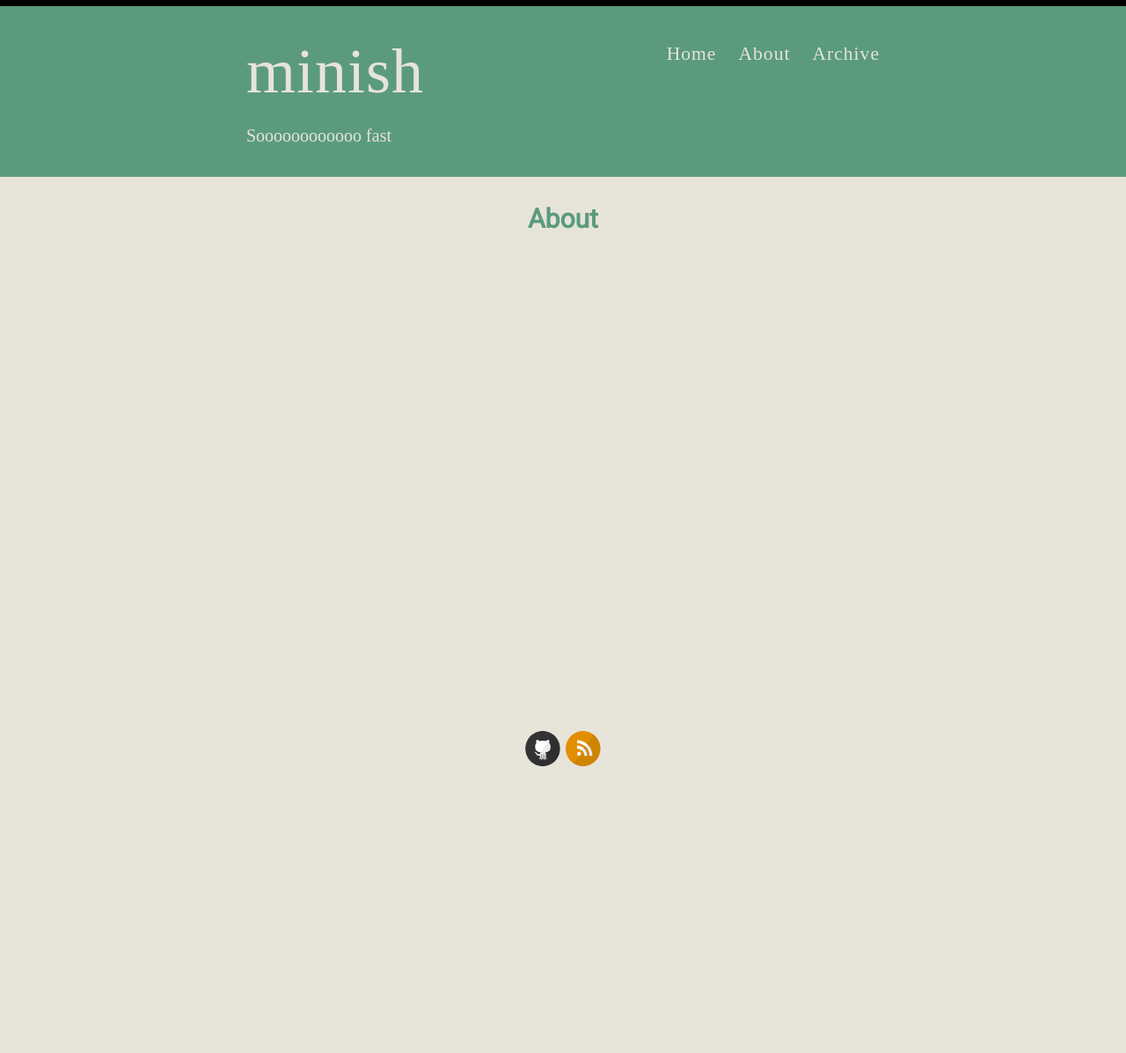
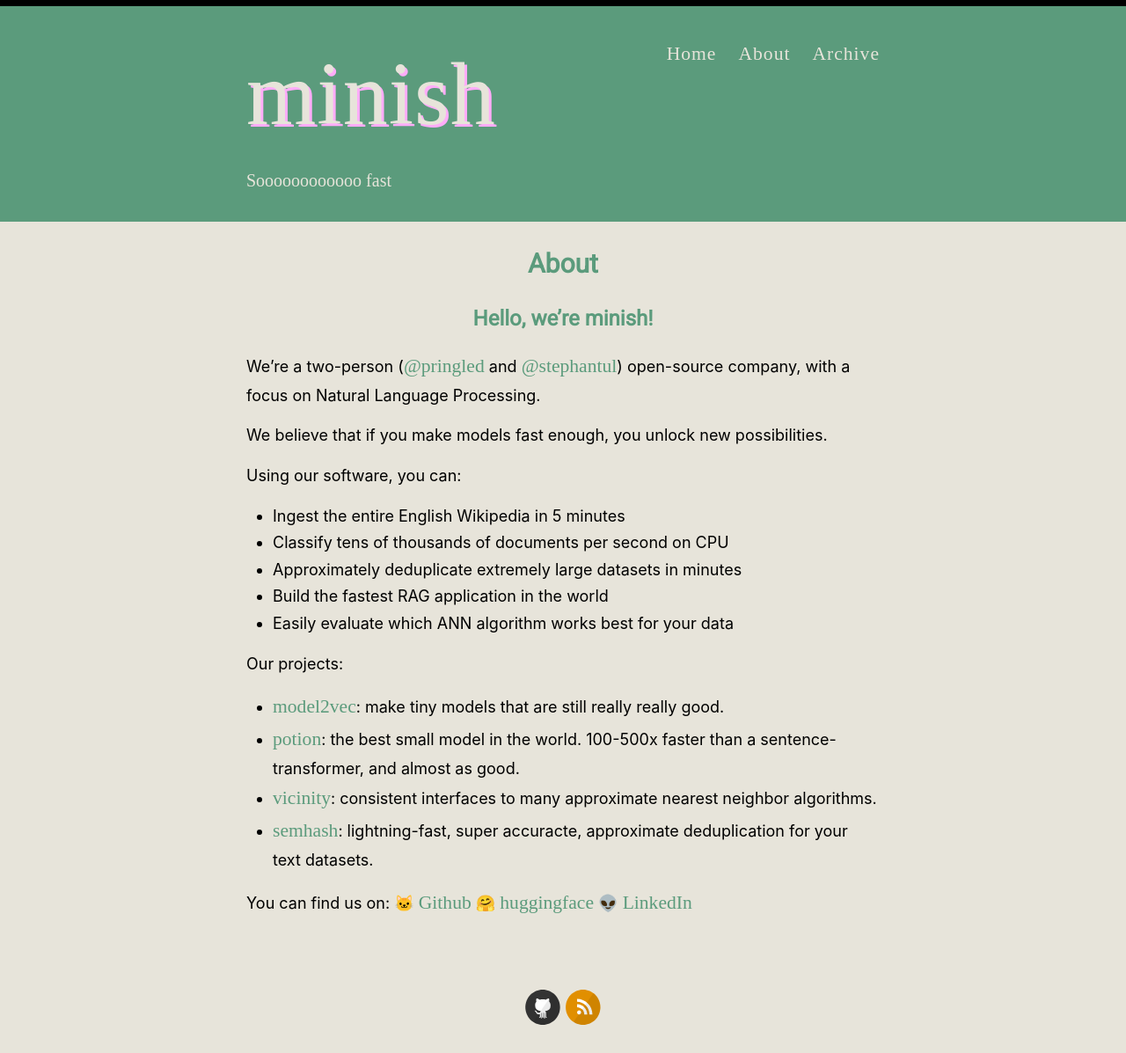
Before and after one commit to MinishLab/minishlab.github.io, a Jekyll site: the page built from _pages/about.md, in a window 1280 px wide. Shown: the whole page at 88% size. Built offline with Jekyll 4.4.1, drawn with Linux system fonts in a browser that asks for light colours; some web fonts are replaced; before the commit the page ends 903 px from its top, so only the background shows below that.

Commit message:
update styling, add about page

```diff
--- a/_pages/about.md
+++ b/_pages/about.md
@@ -3,3 +3,28 @@
 title: About
 permalink: /about/
 ---
+
+## Hello, we're minish!
+
+We're a two-person ([@pringled](https://github.com/Pringled) and [@stephantul](https://github.com/stephantul)) open-source company, with a focus on Natural Language Processing.
+
+We believe that if you make models fast enough, you unlock new possibilities.
+
+Using our software, you can:
+* Ingest the entire English Wikipedia in 5 minutes
+* Classify tens of thousands of documents per second on CPU
+* Approximately deduplicate extremely large datasets in minutes
+* Build the fastest RAG application in the world
+* Easily evaluate which ANN algorithm works best for your data
+
+Our projects:
+
+* [model2vec](https://github.com/MinishLab/model2vec): make tiny models that are still really really good.
+* [potion](https://huggingface.co/minishlab/potion-base-8M): the best small model in the world. 100-500x faster than a sentence-transformer, and almost as good.
+* [vicinity](https://github.com/MinishLab/vicinity): consistent interfaces to many approximate nearest neighbor algorithms.
+* [semhash](https://github.com/MinishLab/semhash): lightning-fast, super accuracte, approximate deduplication for your text datasets.
+
+You can find us on:
+🐱 [Github](https://github.com/MinishLab/)
+🤗 [huggingface](https://huggingface.co/minishlab)
+👽 [LinkedIn](https://www.linkedin.com/company/minish-lab/)
--- a/_sass/_darcula.scss
+++ b/_sass/_darcula.scss
@@ -7,10 +7,12 @@
 
 .site-name {
     a {
-        font-family: $header_font;
+        font-family: "Seaweed Script";
     }
-    font-size: 60px;
-    color: $header_color
+    font-size: 85px;
+    color: $header_color;
+    text-shadow: $hover 3px 3px 0px;
+
 }
 
 .site-description {
@@ -25,6 +27,7 @@
     border-bottom: 10px solid $line_color;
     color: $header_color;
     //background-image: $header_bg_gradient;
+    //text-shadow: $hover 2px 2px 1px;
   }
 
 .masthead {
@@ -41,6 +44,7 @@
     text-decoration-style: solid;
     text-decoration-thickness: 0.1rem;
     text-decoration-color: $headerslinks;
+    //text-shadow: $hover 1px 1px 2px;
 }
 
 code {
--- a/_sass/_variables.scss
+++ b/_sass/_variables.scss
@@ -7,7 +7,7 @@
 $headerslinks: #5b9b7c;
 $background: #e7e4da;
 $styling: #5b9b7c;
-$hover: #04c156;
+$hover: #ffacf9;
 $header_bg: #5b9b7c;
 $header_bg_gradient: linear-gradient(90deg, #5768ff, 10%, #f8f4cc);
 $header_color: #e7e4da;
@@ -33,7 +33,8 @@
 $helvetica: Helvetica, Arial, sans-serif;
 $helveticaNeue: "Helvetica Neue", Helvetica, Arial, sans-serif;
 $georgia: Georgia, serif;
-$header_font: "Sedan";
+$header_font: "Jersey 15";
+$title_font: "Birthstone";
 
 // Mobile breakpoints
 @mixin mobile {
--- a/assets/style.scss
+++ b/assets/style.scss
@@ -17,7 +17,8 @@
 @import url('https://fonts.googleapis.com/css?family=VT323');
 @import url('https://fonts.googleapis.com/css?family=Jua');
 @import url('https://fonts.googleapis.com/css?family=Seaweed+Script');
-@import url('https://fonts.googleapis.com/css?family=Sedan');
+@import url('https://fonts.googleapis.com/css?family=Jersey+15');
+@import url('https://fonts.googleapis.com/css?family=Birthstone');
 
 html {
   font-size: 100%;
```
